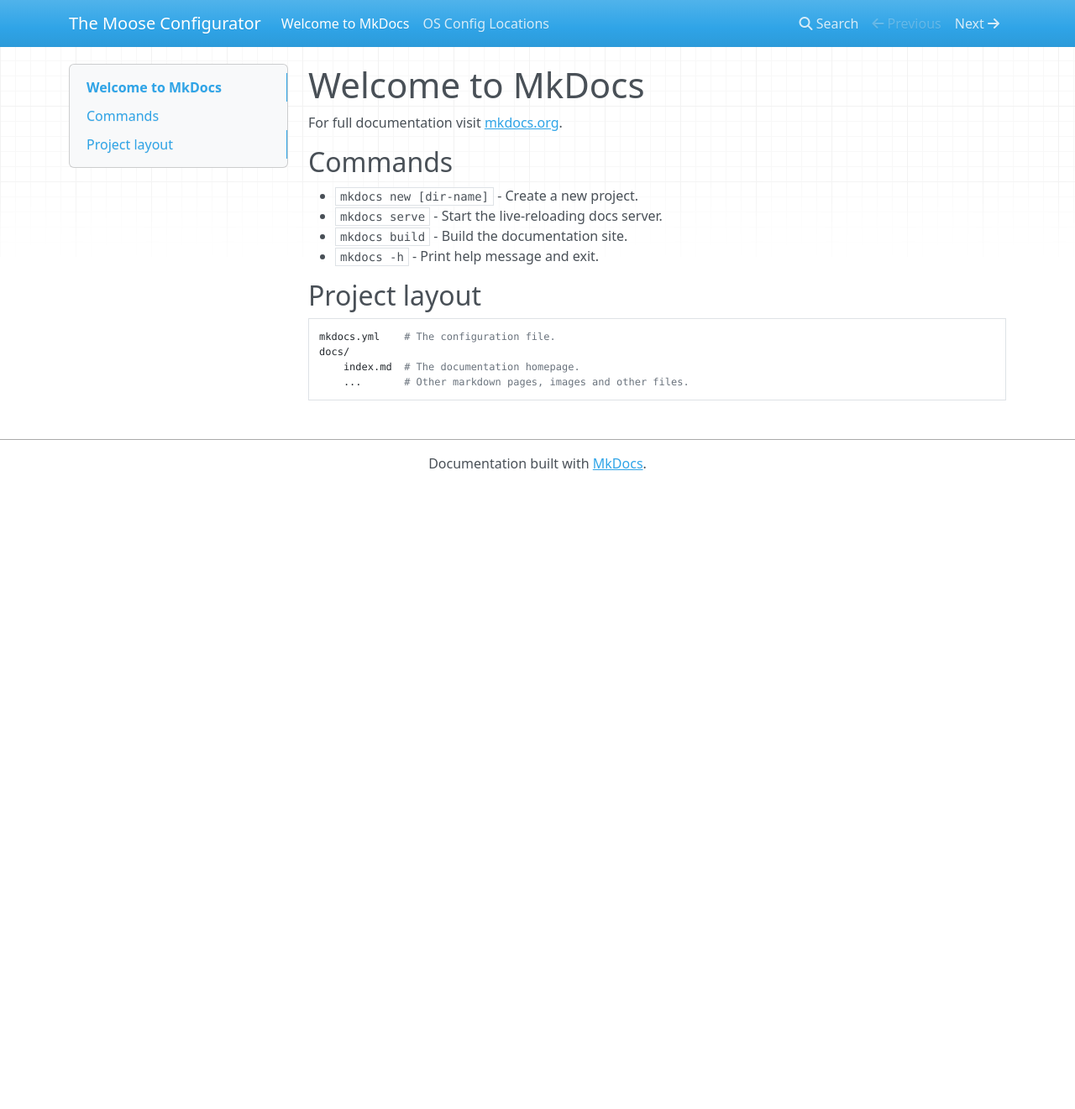
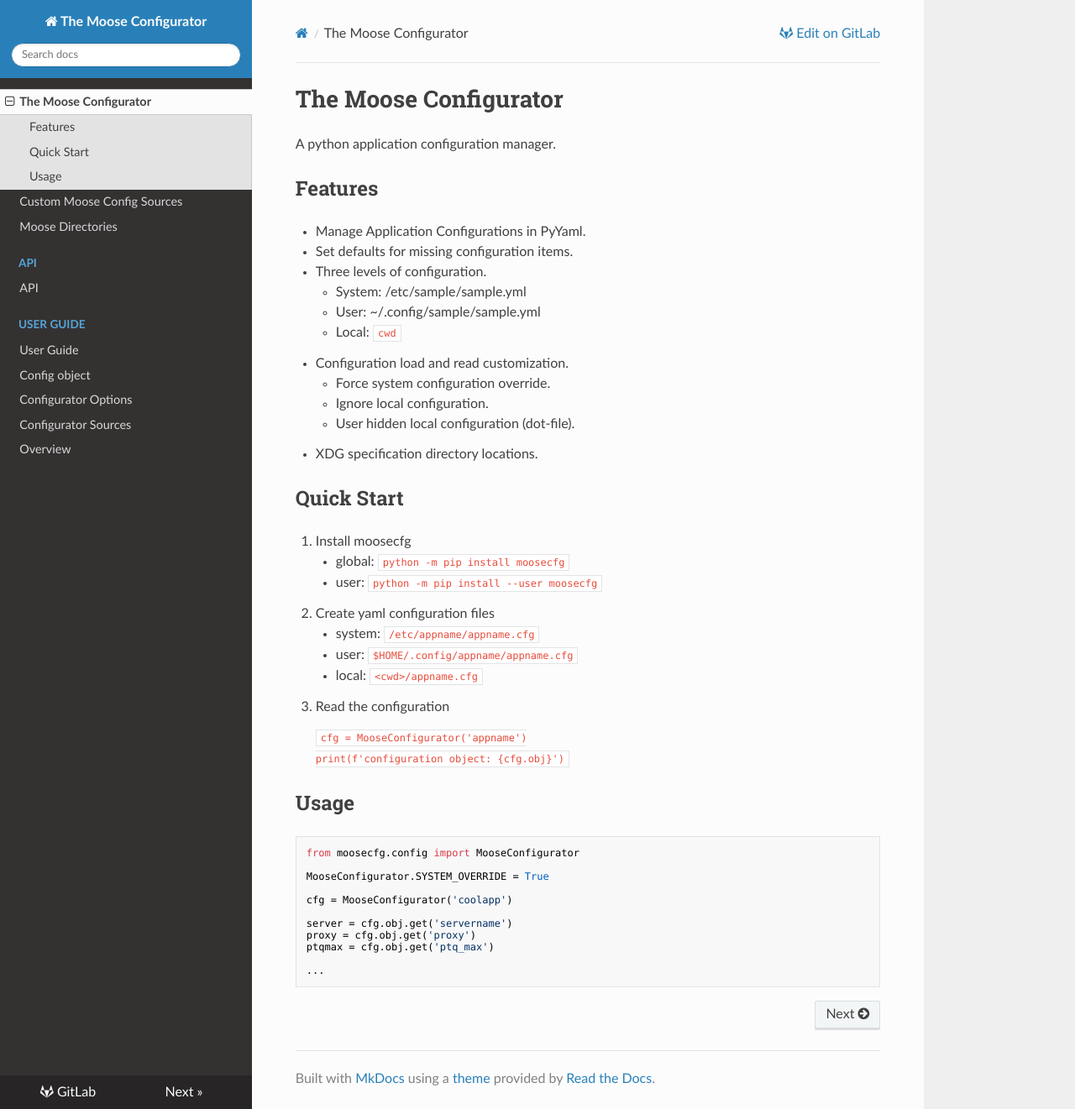
Before and after one commit to TheChuckMo/moosecfg, an MkDocs documentation site: the page built from docs/index.md, in a window 1280 px wide and 1321 px high. Shown: the whole window at 84% size. Built offline with MkDocs 1.6.1, drawn with Linux system fonts in a browser that asks for light colours; nearby versions of some CDN libraries.

Commit message:
start of documentation

````diff
--- /dev/null
+++ b/docs/api/index.md
@@ -0,0 +1 @@
+# API
--- /dev/null
+++ b/docs/custom-source.md
@@ -0,0 +1 @@
+# Custom Moose Config Sources
--- a/docs/index.md
+++ b/docs/index.md
@@ -1,17 +1,50 @@
-# Welcome to MkDocs
+# The Moose Configurator
 
-For full documentation visit [mkdocs.org](https://www.mkdocs.org).
+A python application configuration manager.
 
-## Commands
+## Features
 
-* `mkdocs new [dir-name]` - Create a new project.
-* `mkdocs serve` - Start the live-reloading docs server.
-* `mkdocs build` - Build the documentation site.
-* `mkdocs -h` - Print help message and exit.
+  - Manage Application Configurations in PyYaml.
+  - Set defaults for missing configuration items.
+  - Three levels of configuration.
+    - System: /etc/sample/sample.yml
+    - User: ~/.config/sample/sample.yml
+    - Local: `cwd`
+  - Configuration load and read customization.
+    - Force system configuration override.
+    - Ignore local configuration.
+    - User hidden local configuration (dot-file).
+  - XDG specification directory locations.
 
-## Project layout
+## Quick Start
 
-    mkdocs.yml    # The configuration file.
-    docs/
-        index.md  # The documentation homepage.
-        ...       # Other markdown pages, images and other files.
+1. Install moosecfg
+    - global: `python -m pip install moosecfg`
+    - user: `python -m pip install --user moosecfg`
+2. Create yaml configuration files
+    - system: `/etc/appname/appname.cfg`
+    - user: `$HOME/.config/appname/appname.cfg`
+    - local: `<cwd>/appname.cfg`
+3. Read the configuration
+
+    ```
+    cfg = MooseConfigurator('appname')
+    print(f'configuration object: {cfg.obj}')
+    ```
+
+
+## Usage
+
+```python
+from moosecfg.config import MooseConfigurator
+
+MooseConfigurator.SYSTEM_OVERRIDE = True
+
+cfg = MooseConfigurator('coolapp')
+
+server = cfg.obj.get('servername')
+proxy = cfg.obj.get('proxy')
+ptqmax = cfg.obj.get('ptq_max')
+
+...
+```
--- a/docs/os_config_locations.md
+++ b/docs/moosedir.md
@@ -1,3 +1,7 @@
+# Moose Directories
+
+# TODO: write this
+
 # OS Config Locations
 
 Uses XDG Spec for everything.
--- /dev/null
+++ b/docs/user-guide/cfg-object.md
@@ -0,0 +1 @@
+# Config object
--- /dev/null
+++ b/docs/user-guide/cfg-options.md
@@ -0,0 +1 @@
+# Configurator Options
--- /dev/null
+++ b/docs/user-guide/cfg-sources.md
@@ -0,0 +1 @@
+# Configurator Sources
--- /dev/null
+++ b/docs/user-guide/index.md
@@ -0,0 +1,10 @@
+# User Guide
+
+- [Overview](overview.md)
+  - A general overview with usage examples.
+- [Configurator Options](cfg-options.md)
+  - Control how configuration files are read.
+- [Config Object](cfg-object.md)
+  - Details about the created config object `cfg.obj`.
+- [Configurator Sources](cfg-sources.md)
+  - Optional sources
--- /dev/null
+++ b/docs/user-guide/overview.md
@@ -0,0 +1 @@
+# Overview
--- a/mkdocs.yml
+++ b/mkdocs.yml
@@ -1 +1,13 @@
 site_name: The Moose Configurator
+theme: readthedocs
+site_url: "https://cfg.moosejudge.com"
+repo_url: "https://gitlab.com/TheChuckMo/moosecfg"
+site_author: "Chuck Mo <chuck@moosejudge.com>"
+
+prebuild_index: true
+
+markdown_extensions:
+  - smarty
+  - toc:
+      permalink: True
+  - sane_lists
````
Also changed, not shown: pyproject.toml (+16 -0 lines).
